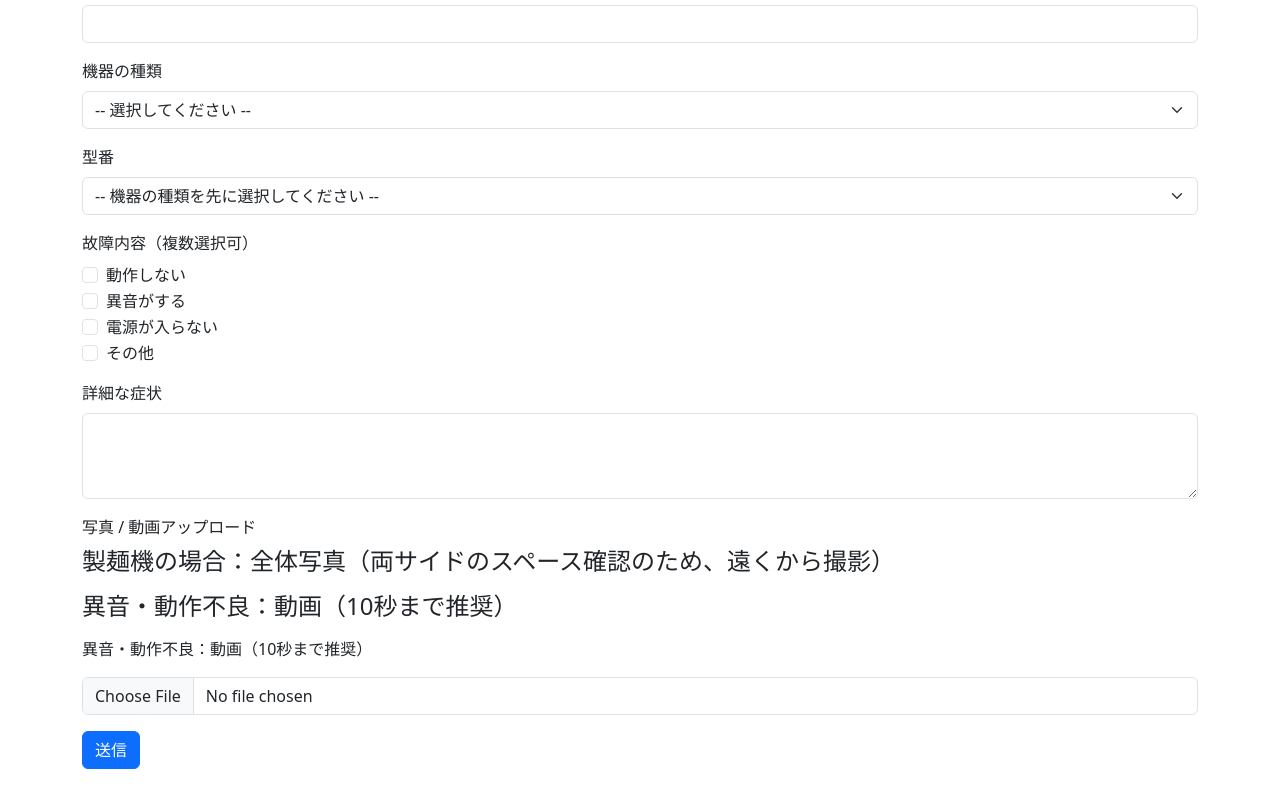
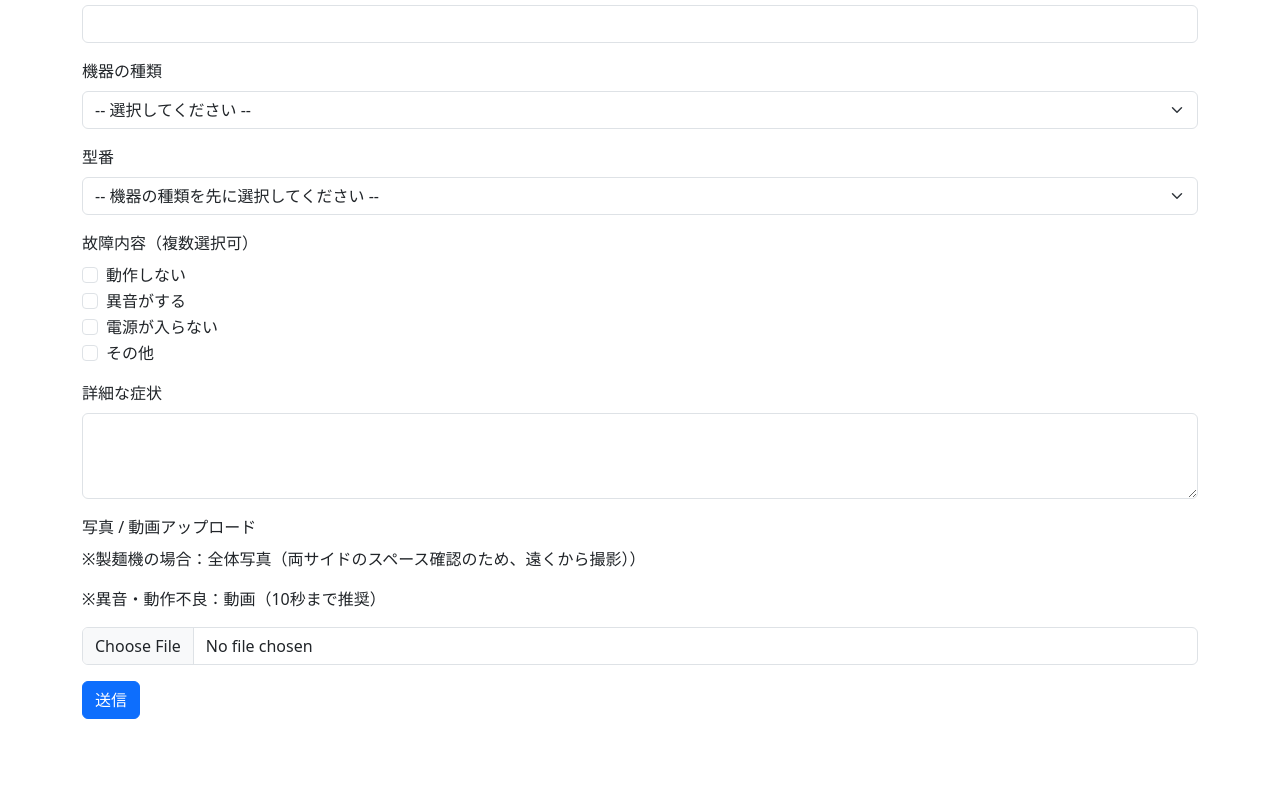
Before and after one commit to SA-KYO/udon, a plain HTML site: page index.html in a window 1280 px wide. Shown: the part 363-1156 px from the top of the page. After the commit the page ends 1106 px from the top, so only its background shows below. Drawn offline with nearby package versions, Linux system fonts and the light colour scheme; a script that the page names is missing.

Commit message:
Update index.html

```diff
--- a/index.html
+++ b/index.html
@@ -73,9 +73,8 @@
 
     <div class="mb-3">
       <label class="form-label">写真 / 動画アップロード</label>
-      <h4 class="mb-3">製麺機の場合：全体写真（両サイドのスペース確認のため、遠くから撮影）</h4>
-      <h4 class="mb-3">異音・動作不良：動画（10秒まで推奨）</h4>
-      <p>異音・動作不良：動画（10秒まで推奨）</p>
+      <p>※製麺機の場合：全体写真（両サイドのスペース確認のため、遠くから撮影））</p>
+      <p>※異音・動作不良：動画（10秒まで推奨）</p>
       <input type="file" name="file" class="form-control" accept="image/*,video/*">
     </div>
 
```
